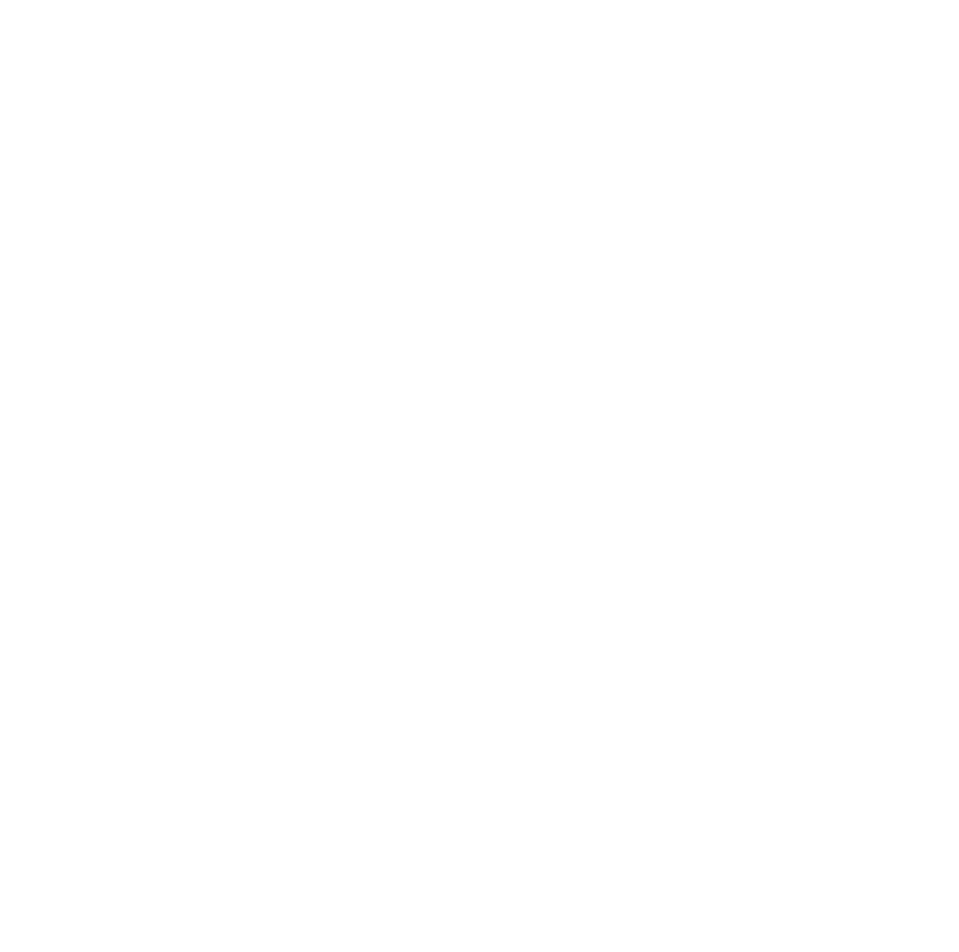
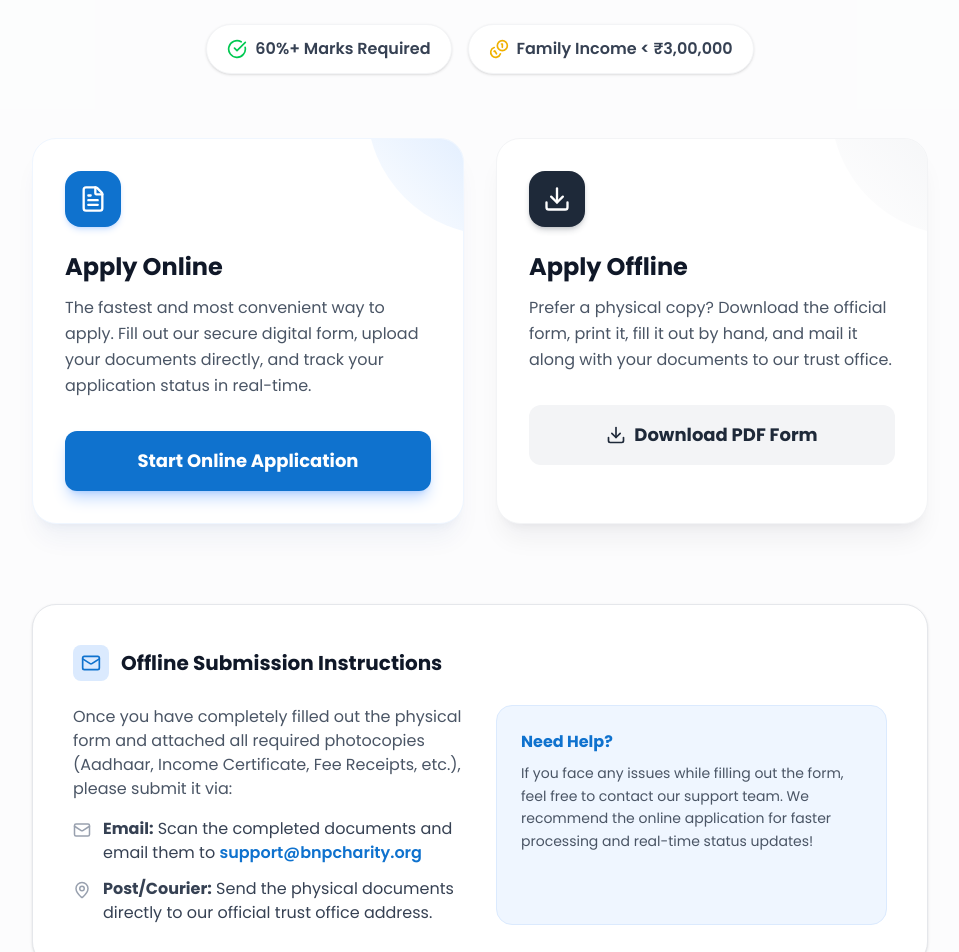
Before and after one commit to ashish1289/bnpcharitabletrust, a React (Vite) app: page /scholarship-info in a window 1280 px wide. Before the commit this address had no page. Shown: the part 400-1352 px from the top of the page, without its empty margins (160-1119 px from the left). Before the commit the page ends 800 px from the top, so only its background shows below. Built offline with nearby package versions, Linux system fonts and the light colour scheme; the HTML template or start-up script is replaced by a standard one.

Commit message:
added offline and online scolarship

```diff
--- a/src/App.jsx
+++ b/src/App.jsx
@@ -28,6 +28,7 @@
 import ScholarshipAdminPage from "./pages/admin/ScholarshipAdminPage";
 import AdminLoginPage from "./pages/admin/AdminLoginPage";
 import StudentProfile from "./pages/StudentProfile";
+import ScholarshipInfo from "./pages/ScholarshipInfo";
 
 function App() {
   return (
@@ -47,6 +48,7 @@
         {/* <Route path="/blog" element={<Blog />} /> */}
         <Route path="/blog/:id" element={<BlogDetail />} />
         <Route path="/scholarship/apply" element={<ScholarshipApply />} />
+        <Route path="/scholarship-info" element={<ScholarshipInfo />} />
         <Route path="/admin/login" element={<AdminLoginPage />} />
         <Route path="/admin/scholarships" element={<ScholarshipAdminPage />} />
         <Route path="/profile" element={<StudentProfile />} />
--- /dev/null
+++ b/src/pages/ScholarshipInfo.jsx
@@ -0,0 +1,137 @@
+import React from 'react';
+import { Link } from 'react-router-dom';
+import { motion } from 'framer-motion';
+import { FileText, Download, Mail, MapPin, CheckCircle, GraduationCap, Coins } from 'lucide-react';
+import Layout from '../layout/Layout';
+
+const ScholarshipInfo = () => {
+  return (
+    <Layout>
+      <div className="bg-gray-50/50 min-h-screen pt-24 pb-20">
+        <div className="max-w-6xl mx-auto px-4">
+
+          {/* Hero Section */}
+          <motion.div
+            initial={{ opacity: 0, y: 20 }}
+            animate={{ opacity: 1, y: 0 }}
+            className="text-center max-w-3xl mx-auto mb-16"
+          >
+            <div className="inline-flex items-center justify-center p-3 bg-blue-100 rounded-2xl mb-6">
+              <GraduationCap className="text-[#0F72CE]" size={40} />
+            </div>
+            <h1 className="text-4xl md:text-5xl font-extrabold text-gray-900 mb-6 tracking-tight">
+              BNP Sikshya Sahayog <span className="text-[#0F72CE]">Scholarship</span>
+            </h1>
+            <p className="text-lg text-gray-600 leading-relaxed mb-8">
+              Empowering deserving students to achieve their educational dreams. The BNP Sikshya Sahayog Scholarship provides crucial financial support to meritorious students facing financial difficulties.
+            </p>
+
+            <div className="flex flex-col sm:flex-row gap-4 justify-center items-center">
+              <div className="flex items-center gap-2 bg-white px-5 py-3 rounded-full shadow-sm border border-gray-100">
+                <CheckCircle className="text-green-500" size={20} />
+                <span className="font-semibold text-gray-700">60%+ Marks Required</span>
+              </div>
+              <div className="flex items-center gap-2 bg-white px-5 py-3 rounded-full shadow-sm border border-gray-100">
+                <Coins className="text-yellow-500" size={20} />
+                <span className="font-semibold text-gray-700">Family Income &lt; ₹3,00,000</span>
+              </div>
+            </div>
+          </motion.div>
+
+          {/* Application Options */}
+          <div className="grid md:grid-cols-2 gap-8 max-w-4xl mx-auto mb-20">
+
+            {/* Online Card */}
+            <motion.div
+              initial={{ opacity: 0, x: -20 }}
+              animate={{ opacity: 1, x: 0 }}
+              transition={{ delay: 0.1 }}
+              className="bg-white rounded-3xl p-8 shadow-xl shadow-blue-900/5 border border-blue-50 relative overflow-hidden group"
+            >
+              <div className="absolute top-0 right-0 w-32 h-32 bg-gradient-to-bl from-blue-100 to-transparent rounded-bl-full -mr-8 -mt-8 transition-transform group-hover:scale-110" />
+              <div className="relative z-10">
+                <div className="w-14 h-14 bg-[#0F72CE] text-white rounded-2xl flex items-center justify-center mb-6 shadow-md shadow-blue-500/20">
+                  <FileText size={28} />
+                </div>
+                <h3 className="text-2xl font-bold text-gray-900 mb-3">Apply Online</h3>
+                <p className="text-gray-600 mb-8 leading-relaxed">
+                  The fastest and most convenient way to apply. Fill out our secure digital form, upload your documents directly, and track your application status in real-time.
+                </p>
+                <Link to="/scholarship/apply" className="inline-flex items-center justify-center w-full py-4 bg-[#0F72CE] text-white rounded-xl font-bold text-lg hover:bg-[#0A4C8B] transition-colors shadow-lg shadow-blue-500/30">
+                  Start Online Application
+                </Link>
+              </div>
+            </motion.div>
+
+            {/* Offline Card */}
+            <motion.div
+              initial={{ opacity: 0, x: 20 }}
+              animate={{ opacity: 1, x: 0 }}
+              transition={{ delay: 0.2 }}
+              className="bg-white rounded-3xl p-8 shadow-xl shadow-gray-900/5 border border-gray-100 relative overflow-hidden group"
+            >
+              <div className="absolute top-0 right-0 w-32 h-32 bg-gradient-to-bl from-gray-100 to-transparent rounded-bl-full -mr-8 -mt-8 transition-transform group-hover:scale-110" />
+              <div className="relative z-10">
+                <div className="w-14 h-14 bg-gray-800 text-white rounded-2xl flex items-center justify-center mb-6 shadow-md shadow-gray-800/20">
+                  <Download size={28} />
+                </div>
+                <h3 className="text-2xl font-bold text-gray-900 mb-3">Apply Offline</h3>
+                <p className="text-gray-600 mb-8 leading-relaxed">
+                  Prefer a physical copy? Download the official form, print it, fill it out by hand, and mail it along with your documents to our trust office.
+                </p>
+                <a
+                  href="/BNP Form Revised..pdf"
+                  download="BNP_Sikshya_Sahayog_Scholarship_Form.pdf"
+                  className="inline-flex items-center justify-center gap-2 w-full py-4 bg-gray-100 text-gray-800 rounded-xl font-bold text-lg hover:bg-gray-200 transition-colors"
+                >
+                  <Download size={20} />
+                  Download PDF Form
+                </a>
+              </div>
+            </motion.div>
+
+          </div>
+
+          {/* Offline Instructions */}
+          <motion.div
+            initial={{ opacity: 0, y: 20 }}
+            animate={{ opacity: 1, y: 0 }}
+            transition={{ delay: 0.3 }}
+            className="bg-white rounded-3xl p-8 md:p-10 shadow-sm border border-gray-200 max-w-4xl mx-auto"
+          >
+            <h4 className="text-xl font-bold text-gray-900 mb-6 flex items-center gap-3">
+              <span className="bg-blue-100 text-[#0F72CE] p-2 rounded-lg"><Mail size={20} /></span>
+              Offline Submission Instructions
+            </h4>
+            <div className="grid md:grid-cols-2 gap-8">
+              <div>
+                <p className="text-gray-600 mb-4">
+                  Once you have completely filled out the physical form and attached all required photocopies (Aadhaar, Income Certificate, Fee Receipts, etc.), please submit it via:
+                </p>
+                <ul className="space-y-3">
+                  <li className="flex items-start gap-3">
+                    <Mail className="text-gray-400 mt-1 shrink-0" size={18} />
+                    <span className="text-gray-700"><strong>Email:</strong> Scan the completed documents and email them to <a href="mailto:support@bnpcharity.org" className="text-[#0F72CE] font-semibold hover:underline">support@bnpcharity.org</a></span>
+                  </li>
+                  <li className="flex items-start gap-3">
+                    <MapPin className="text-gray-400 mt-1 shrink-0" size={18} />
+                    <span className="text-gray-700"><strong>Post/Courier:</strong> Send the physical documents directly to our official trust office address.</span>
+                  </li>
+                </ul>
+              </div>
+              <div className="bg-blue-50 rounded-2xl p-6 border border-blue-100">
+                <h5 className="font-bold text-[#0F72CE] mb-2">Need Help?</h5>
+                <p className="text-sm text-gray-600 leading-relaxed">
+                  If you face any issues while filling out the form, feel free to contact our support team. We recommend the online application for faster processing and real-time status updates!
+                </p>
+              </div>
+            </div>
+          </motion.div>
+
+        </div>
+      </div>
+    </Layout>
+  );
+};
+
+export default ScholarshipInfo;
--- a/src/pages/admin/AdminLoginPage.jsx
+++ b/src/pages/admin/AdminLoginPage.jsx
@@ -56,8 +56,8 @@
       };
 
       saveSession(studentUser);
-      setMessage('Student account created. Redirecting to the scholarship form...');
-      navigate('/scholarship/apply', { replace: true });
+      setMessage('Student account created. Redirecting to the scholarship info portal...');
+      navigate('/scholarship-info', { replace: true });
       setLoading(false);
       return;
     }
@@ -73,7 +73,7 @@
       if (user.role === 'admin') {
         navigate('/admin/scholarships', { replace: true });
       } else {
-        navigate('/scholarship/apply', { replace: true });
+        navigate('/scholarship-info', { replace: true });
       }
     } catch (error) {
       setMessage(error.message || 'Login failed. Please check your admin credentials.');
```
Also changed, not shown: src/components/ScholarshipForm/ScholarshipFormWizard.jsx (+58 -8 lines), 1 other file (tests, documents, lock files or other folders).
